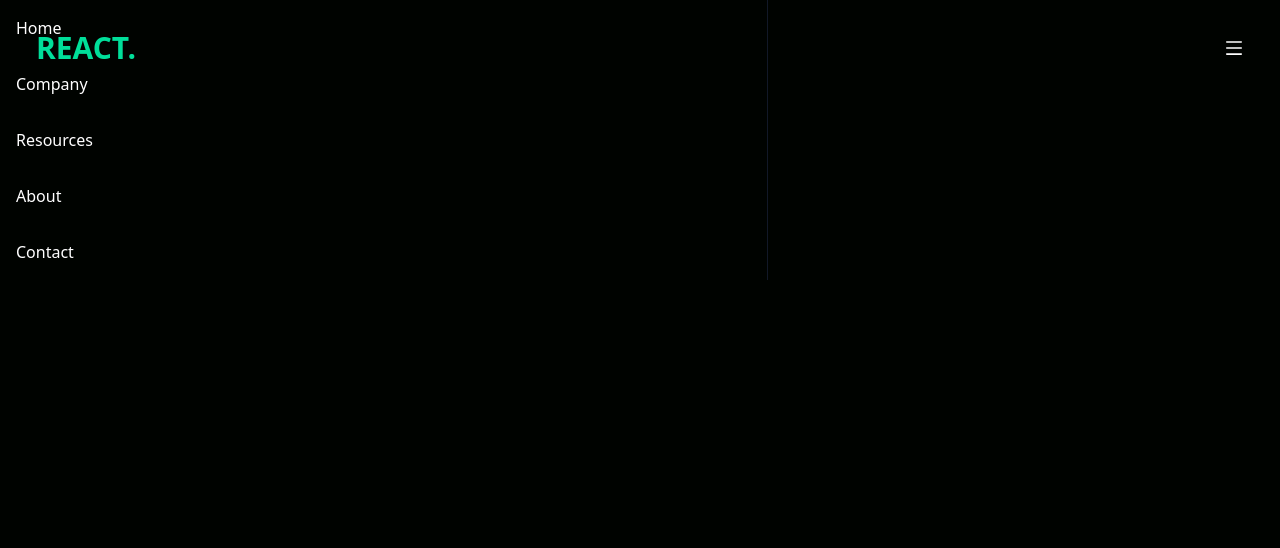
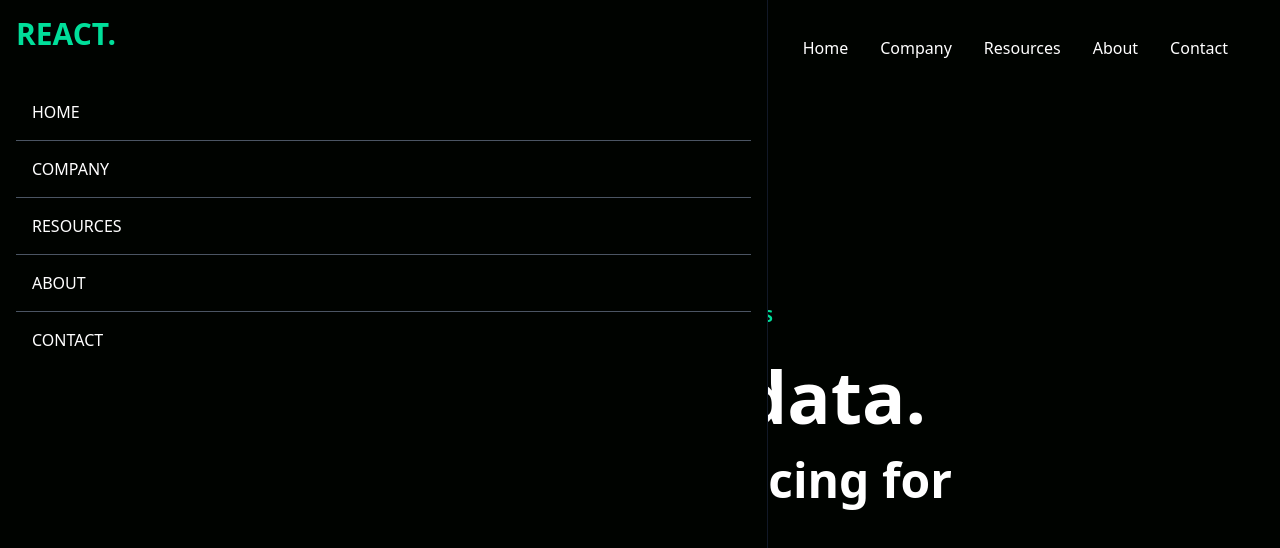
Before and after one commit to marpaul14/data-finance, a React (Vite) app: page / in a window 1280 px wide. Shown: the top 548 px of the page. Built offline with nearby package versions, Linux system fonts and the light colour scheme.

Commit message:
added hero component

```diff
--- a/package.json
+++ b/package.json
@@ -15,8 +15,8 @@
     "react-icons": "^4.11.0"
   },
   "devDependencies": {
-    "@types/react": "^18.2.15",
-    "@types/react-dom": "^18.2.7",
+    "@types/react": "^18.2.0",
+    "@types/react-dom": "^18.2.0",
     "@vitejs/plugin-react": "^4.0.3",
     "autoprefixer": "^10.4.16",
     "eslint": "^8.45.0",
--- a/src/App.jsx
+++ b/src/App.jsx
@@ -1,9 +1,11 @@
+import Hero from "./components/Hero";
 import Navbar from "./components/Navbar";
 
 function App() {
   return (
     <>
       <Navbar />
+      <Hero />
     </>
   );
 }
--- /dev/null
+++ b/src/components/Hero.jsx
@@ -0,0 +1,21 @@
+function Hero() {
+  return (
+    <div className="text-white">
+      <div className="max-w-[800px] mt-[-96px] w-full h-screen mx-auto text-center flex flex-col justify-center">
+        <p className="text-[#00df9a] font-bold p-2">
+          GROWING WITH DATA ANALYTICS
+        </p>
+        <h1 className="md:text-7xl sm:text-6xl text-4xl font-bold md:py-6">
+          Grow with data.
+        </h1>
+        <div>
+          <p className="md:text-5xl sm:text-4xl text-xl font-bold">
+            Fast, flexible financing for
+          </p>
+        </div>
+      </div>
+    </div>
+  );
+}
+
+export default Hero;
--- a/src/components/Navbar.jsx
+++ b/src/components/Navbar.jsx
@@ -1,26 +1,40 @@
 import { AiOutlineMenu, AiOutlineClose } from "react-icons/ai";
+import { useState } from "react";
 
 function Navbar() {
+  const [nav, setNav] = useState(false);
+
+  function handleNav() {
+    setNav(!nav);
+  }
+
   return (
     <div className="text-white flex justify-between items-center h-24 max-w-[1240px] mx-auto px-4">
       <h1 className="w-full text-3xl font-bold text-[#00df9a]">REACT.</h1>
-      <ul className="flex hidden">
+      <ul className="hidden md:flex">
         <li className="p-4">Home</li>
         <li className="p-4">Company</li>
         <li className="p-4">Resources</li>
         <li className="p-4">About</li>
         <li className="p-4">Contact</li>
       </ul>
-      <div>
-        <AiOutlineMenu size={20} />
+      <div onClick={handleNav} className="block md:hidden">
+        {!nav ? <AiOutlineClose size={20} /> : <AiOutlineMenu size={20} />}
       </div>
-      <div className="fixed left-0 top-0 w-[60%] border-r border-r-gray-900">
-        <ul>
-          <li className="p-4">Home</li>
-          <li className="p-4">Company</li>
-          <li className="p-4">Resources</li>
-          <li className="p-4">About</li>
-          <li className="p-4">Contact</li>
+      <div
+        className={
+          !nav
+            ? "fixed left-0 top-0 w-[60%] ease-in-out duration-500 bg-[#000300] border-r border-r-gray-900 h-full"
+            : "fixed left-[-100%]"
+        }
+      >
+        <h1 className="w-full text-3xl font-bold text-[#00df9a] m-4">REACT.</h1>
+        <ul className="p-4 uppercase">
+          <li className="p-4 border-b border-gray-600">Home</li>
+          <li className="p-4 border-b border-gray-600">Company</li>
+          <li className="p-4 border-b border-gray-600">Resources</li>
+          <li className="p-4 border-b border-gray-600">About</li>
+          <li className="p-4 ">Contact</li>
         </ul>
       </div>
     </div>
```
